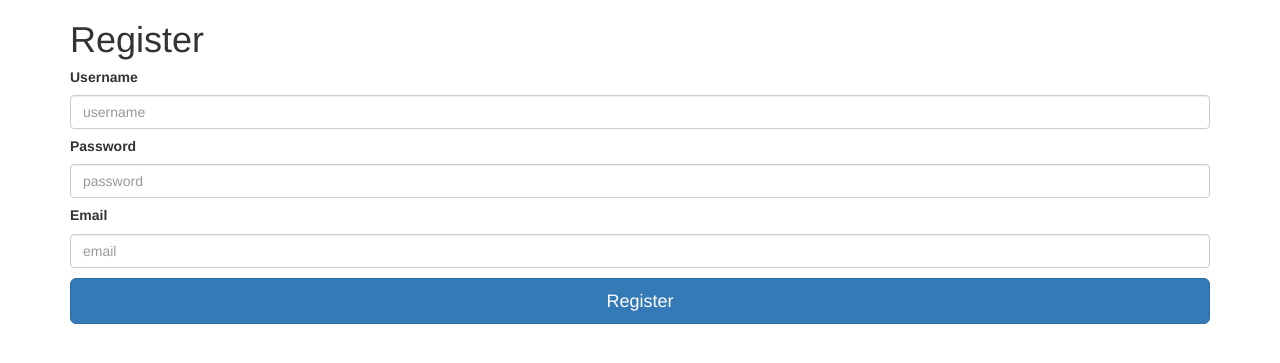
After one commit to Bryan3927/SympTrack, a Flask app: page /register in a window 1280 px wide. The commit adds this page. Shown: the top 363 px of the page. Run offline with Flask 2, Linux system fonts and the light colour scheme; some libraries are stand-ins or nearby versions.

Commit message:
implemented user registration and authentication

```diff
--- a/app.py
+++ b/app.py
@@ -1,4 +1,7 @@
-from flask import Flask, render_template, request, redirect
+from flask import Flask, render_template, request, redirect, session, flash, url_for
+from flask_bootstrap import Bootstrap
+from src.auth import auth_user, register_user
+
 
 app = Flask(__name__)
 
@@ -8,6 +11,61 @@ def hello_world():
     return render_template('index.html')
 
 
+@app.route('/success')
+def success():
+    if not session.get('logged_in'):
+        return redirect('/')
+
+    return render_template('dashboard.html', username=session['username'])
+
+
+@app.route('/login', methods=['GET', 'POST'])
+def login():
+    if request.method == 'GET':
+        return render_template('login.html')
+    elif request.method == 'POST':
+        username = request.form['username']
+        password = request.form['password']
+
+        user = auth_user(username, password)
+        if user:
+            session['username'] = user.username
+            session['logged_in'] = True
+            return redirect('/success')
+        else:
+            flash('Invalid username or password')
+            return redirect('/login')
+    else:
+        return redirect('/error')
+
+
+@app.route('/register', methods=['GET', 'POST'])
+def register():
+    if request.method == 'GET':
+        return render_template('register.html')
+    elif request.method == 'POST':
+        username = request.form['username']
+        password = request.form['password']
+        email = request.form['email']
+
+        user = register_user(username, password, email)
+
+        if user:
+            flash('Success! Account created.')
+            return redirect('/')
+        else:
+            flash('Username taken! Please choose another username')
+            return redirect('/register')
+    else:
+        return redirect('/error')
+
+
+@app.route('/error')
+def error():
+    return 'error'
+
 
 if __name__ == '__main__':
+    app.config['SECRET_KEY'] = 'this_is_totally_a_secret'
+    bootstrap = Bootstrap(app)
     app.run(debug=True)
--- /dev/null
+++ b/requirements.txt
@@ -0,0 +1,2 @@
+Flask==1.1.2
+flask-bootstrap==3.3.7
--- /dev/null
+++ b/src/user.py
@@ -0,0 +1,3 @@
+class User:
+    def __init__(self, username):
+        self.username = username
--- a/templates/base.html
+++ b/templates/base.html
@@ -1,12 +1,5 @@
-<!DOCTYPE html>
-<html lang="en">
-<head>
-    <meta charset="UTF-8">
-    <meta name="viewport" content="width=device-width, initial-scale=1, shrink-to-fit=no">
-    <link rel="stylesheet" href="https://stackpath.bootstrapcdn.com/bootstrap/4.5.2/css/bootstrap.min.css" integrity="sha384-JcKb8q3iqJ61gNV9KGb8thSsNjpSL0n8PARn9HuZOnIxN0hoP+VmmDGMN5t9UJ0Z" crossorigin="anonymous">
-    {% block head %}{% endblock %}
-</head>
-<body>
-    {% block body %}{% endblock %}
-</body>
-</html>
+{% extends 'bootstrap/base.html' %}
+
+{% block title %}
+    SympTrack
+{% endblock %}
--- a/templates/index.html
+++ b/templates/index.html
@@ -7,5 +7,7 @@
 {% block body %}
     <div class="content">
         <h1>Landing Page</h1>
+        <a href="/login" class="btn btn-primary btn-lg btn-block">Login</a>
+        <a href="/register" class="btn btn-primary btn-lg btn-block">Register</a>
     </div>
 {% endblock %}
--- /dev/null
+++ b/templates/register.html
@@ -0,0 +1,29 @@
+{% extends 'base.html' %}
+
+{% block content %}
+
+    <div class="container">
+    <h1>Register</h1>
+
+        <form action="/register" method="POST">
+            <h5><strong>Username</strong></h5>
+            <input type="text" id="inputUsername" class="form-control login-field" value="" placeholder="username" name="username">
+
+            <h5><strong>Password</strong></h5>
+            <input type="password" class="form-control login-field" value="" placeholder="password" name="password">
+            <h5><strong>Email</strong></h5>
+            <input type="text" class="form-control login-field" value="" placeholder="email" name="email">
+            <h5><strong></strong></h5>
+            <input type="submit" value="Register" class="btn btn-primary btn-lg btn-block">
+        </form>
+
+        <h2>{% with messages = get_flashed_messages() %}
+               {% if messages %}
+                  {% for message in messages %}
+                     {{ message }}
+                  {% endfor %}
+               {% endif %}
+            {% endwith %}
+        </h2>
+    </div>
+{% endblock %}
```
Also changed, not shown: src/auth.py (added, +13 -0 lines), src/db.py (added, +49 -0 lines), templates/dashboard.html (added, +7 -0 lines), templates/login.html (added, +27 -0 lines), README.md, symptrack.db (added), 1 other file.
